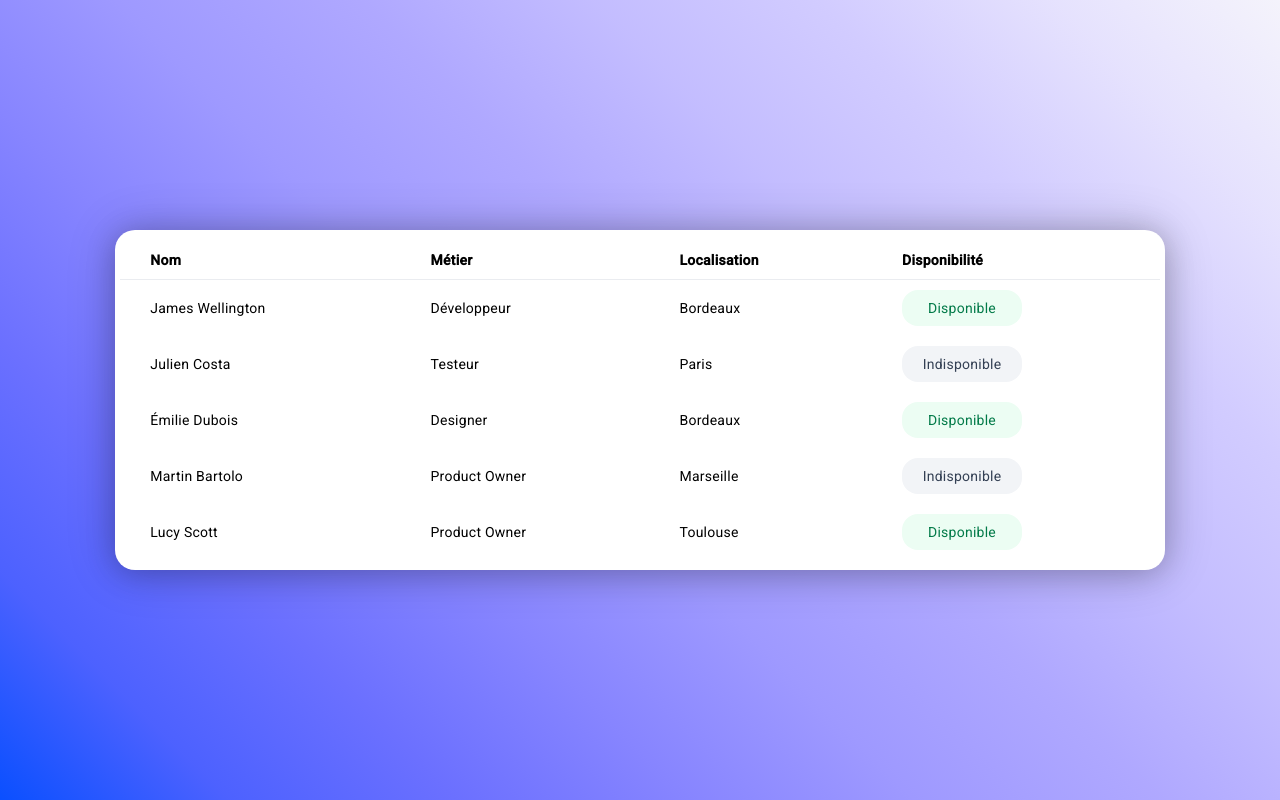
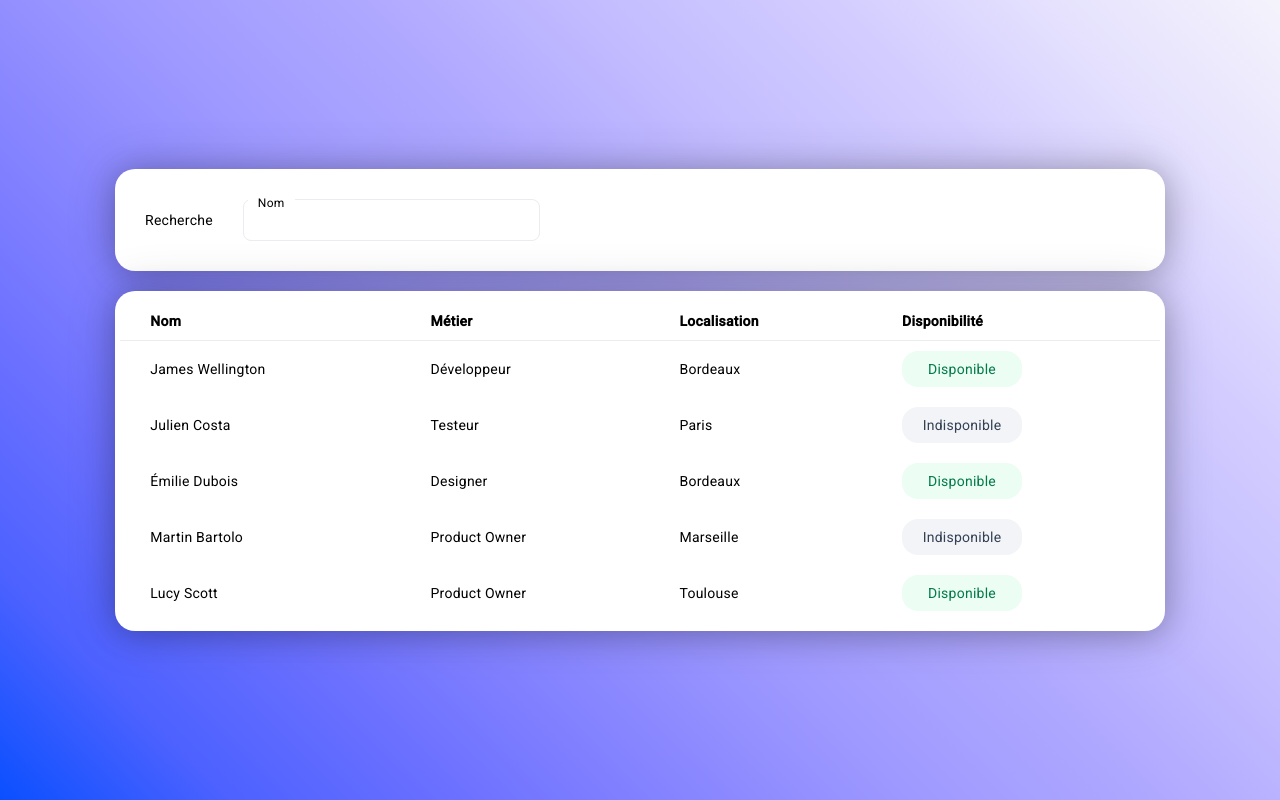
Before and after one commit to alannelucq/angular-rxjs-tutorial, an Angular app: page / in a window 1280 px wide. Built offline with nearby package versions, Linux system fonts and the light colour scheme; data requests are answered from the project's data file.

Commit message:
feat: add filter on name

```diff
--- a/src/app/views/profiles/profiles.component.html
+++ b/src/app/views/profiles/profiles.component.html
@@ -1,4 +1,13 @@
 <div class="profile-view-container">
+  <div class="card">
+    <form class="search-container" [formGroup]="search">
+      <span class="search-title">Recherche</span>
+      <div class="field">
+        <label for="name" class="floating">Nom</label>
+        <input type="text" id="name" formControlName="name">
+      </div>
+    </form>
+  </div>
   <div class="card">
     <table>
       <tr>
--- a/src/app/views/profiles/profiles.component.scss
+++ b/src/app/views/profiles/profiles.component.scss
@@ -15,7 +15,8 @@
     width: 100%;
 
     .field {
-      flex: 1;
+      //flex: 1;
+      width: 30%;
       position: relative;
 
       ::ng-deep .mdc-switch.mdc-switch--selected:enabled .mdc-switch__handle::after {
--- a/src/app/views/profiles/profiles.component.ts
+++ b/src/app/views/profiles/profiles.component.ts
@@ -3,18 +3,31 @@ import { CommonModule } from '@angular/common';
 import { MatSlideToggleModule } from "@angular/material/slide-toggle";
 import { Profile } from "../../core/models/profile.model";
 import { ProfilesGateway } from "../../core/gateways/profiles.gateway";
-import { Observable } from "rxjs";
+import { combineLatest, map, Observable, startWith } from "rxjs";
+import { FormBuilder, ReactiveFormsModule } from "@angular/forms";
 
 @Component({
   selector: 'app-profiles',
   standalone: true,
-  imports: [CommonModule, MatSlideToggleModule],
+  imports: [CommonModule, MatSlideToggleModule, ReactiveFormsModule],
   templateUrl: './profiles.component.html',
   styleUrls: ['./profiles.component.scss']
 })
 export class ProfilesComponent {
-  profiles$: Observable<Profile[]> = this.profilesGateway.fetchProfiles();
+  search = this.fb.nonNullable.group({
+    name: ['']
+  });
+  profiles$: Observable<Profile[]> = this.getProfiles();
 
-  constructor(private profilesGateway: ProfilesGateway) {
+  constructor(private profilesGateway: ProfilesGateway, private fb: FormBuilder) {
+  }
+
+  private getProfiles(): Observable<Profile[]> {
+    const profiles$ = this.profilesGateway.fetchProfiles();
+    const searchName$ = this.search.controls.name.valueChanges.pipe(startWith(''));
+    return combineLatest([profiles$, searchName$])
+      .pipe(
+        map(([profiles, name]) => profiles.filter(profile => profile.name.toLowerCase().includes(name.toLowerCase())))
+      )
   }
 }
```
